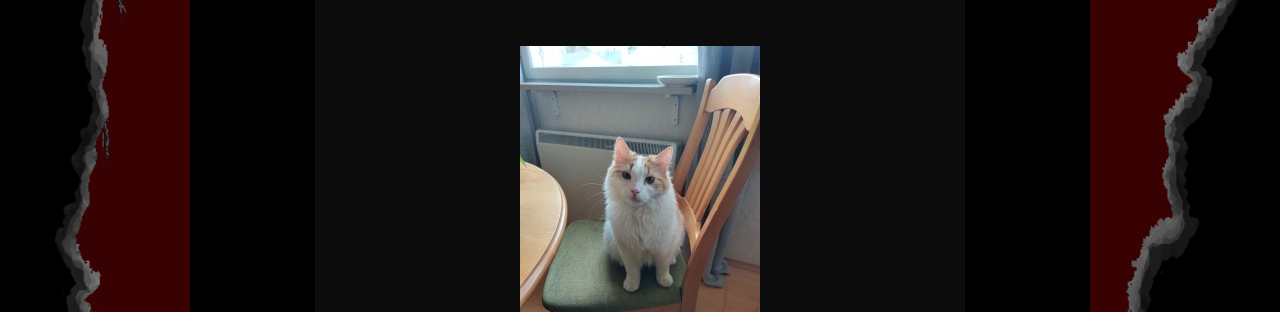
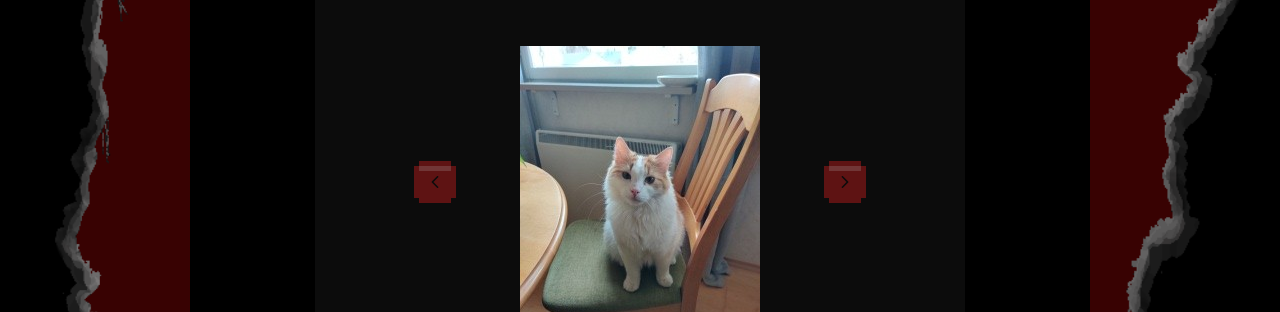
Before and after one commit to h-malm/sten, a Vue app in the folder website-app/: page /photos in a window 1280 px wide. Shown: the part 396-708 px from the top of the page. Built offline with nearby package versions, Linux system fonts and the light colour scheme; a web font is replaced by a local one.

Commit message:
Adjusted photo carousel buttons

```diff
--- a/website-app/src/views/PhotosView.vue
+++ b/website-app/src/views/PhotosView.vue
@@ -6,8 +6,8 @@
             good cameras (e.g. ixus, lumix, olympus, or nikon).
         </p>
         <Galleria :value=" images " :numVisible=" 9 "
-            containerStyle=" max-width: 40rem; margin: auto;" :circular=" true "
-            :autoPlay=" false ">
+            containerStyle=" max-width: 40rem; margin: auto;" :circular=" true " :autoPlay=" false "
+            :showItemNavigators=" true " :showItemNavigatorsOnHover=" true ">
             <template #item=" slotProps ">
                 <img :src=" slotProps.item " :alt=" slotProps.item "
                     style="max-height:27rem; display: block" />
```
